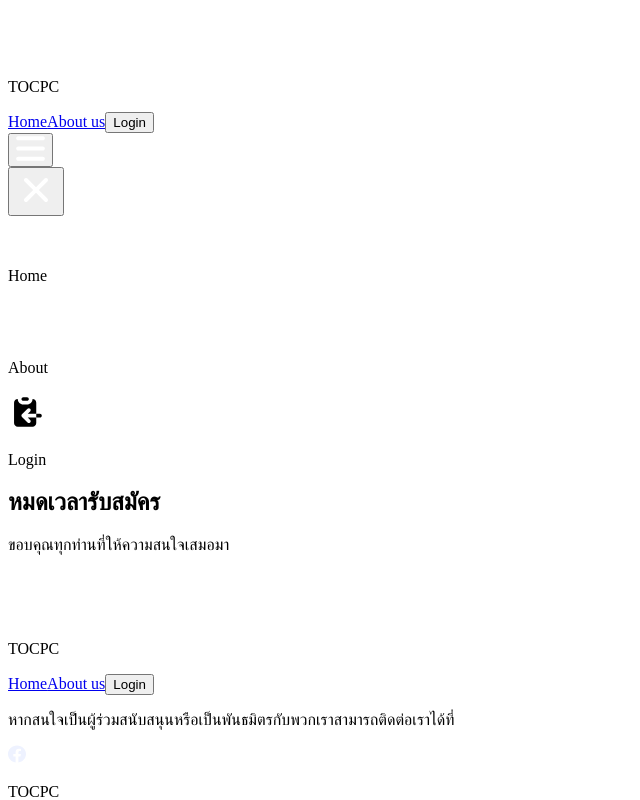
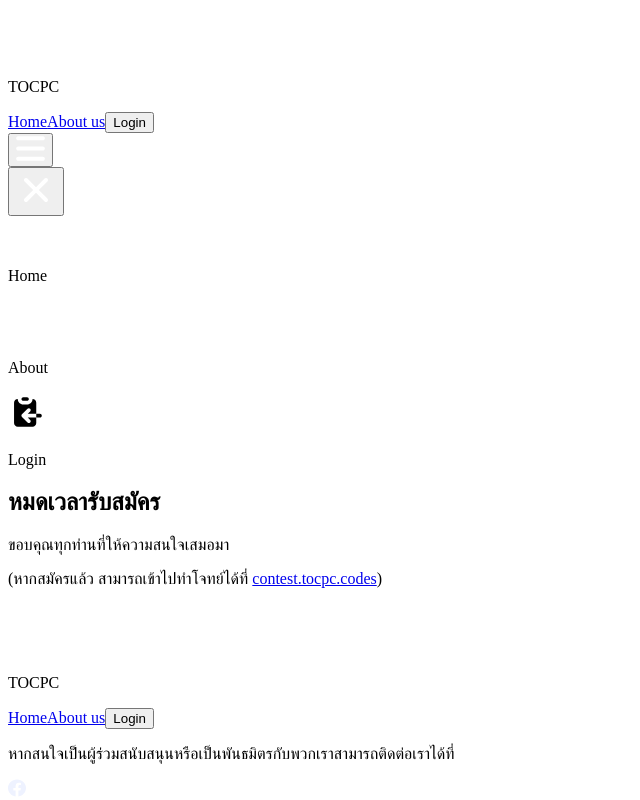
Before and after one commit to TOCPC/tocpc-site, a Next.js app: page /thankyou in a window 1280 px wide. Shown: the top 800 px of the page, without its empty margins (0-640 px from the left). Built offline with nearby package versions, Linux system fonts and the light colour scheme; no server answers.

Commit message:
Update links and wording

```diff
--- a/src/pages/login.tsx
+++ b/src/pages/login.tsx
@@ -16,7 +16,7 @@ const Login = () => {
             </p>
             <p className="pb-8 text-center text-white font-display">
               Or{' '}
-              <Link href="/register" passHref>
+              <Link href="/thankyou" passHref>
                 <a className="text-red-400">register here</a>
               </Link>
             </p>
--- a/src/pages/thankyou.tsx
+++ b/src/pages/thankyou.tsx
@@ -13,6 +13,15 @@ const ThankYou: NextPage = () => {
           <p className="text-white text-center text-lg sm:text-xl font-display py-4">
             ขอบคุณทุกท่านที่ให้ความสนใจเสมอมา
           </p>
+          <p className="text-white text-light font-display text-center text=md pt-1">
+            (หากสมัครแล้ว สามารถเข้าไปทำโจทย์ได้ที่{' '}
+            <span className="text-red-400 hover:underline">
+              <a rel="norefferer" href="https://contest.tocpc.codes">
+                contest.tocpc.codes
+              </a>
+            </span>
+            )
+          </p>
         </div>
       </section>
     </>
```
Also changed, not shown: src/components/main/Overview.tsx (+4 -4 lines), src/components/main/THACO.tsx (+9 -5 lines).
